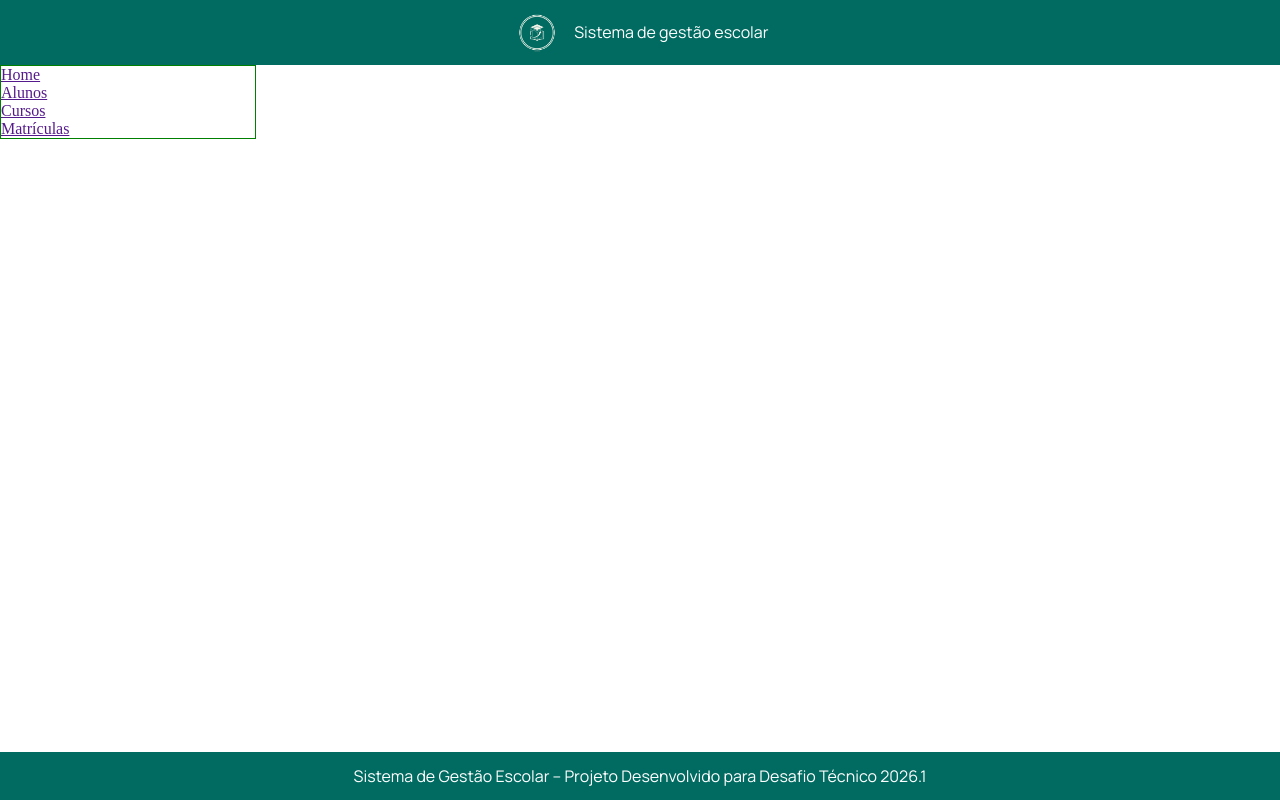
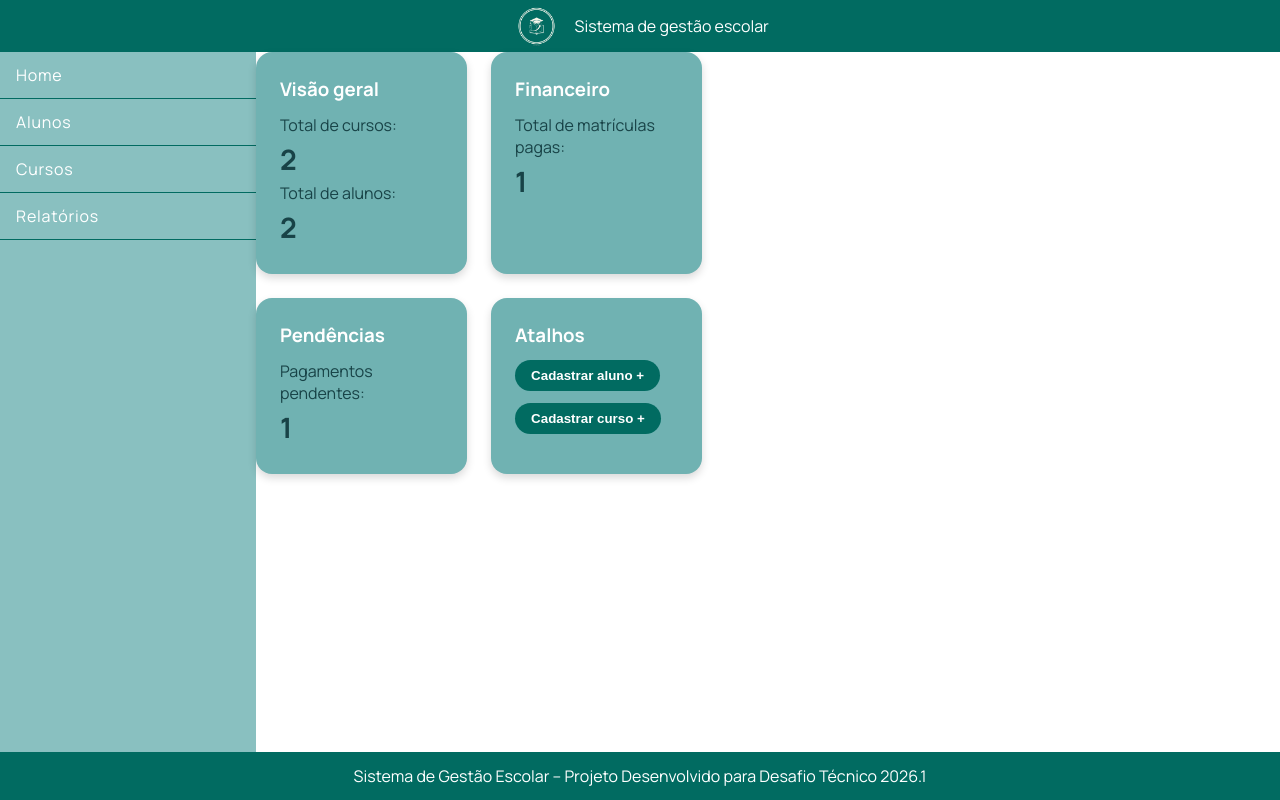
Before and after one commit to fwrnandaaa/Projeto---Sistema-de-Gestao-Escolar, a Django app: page / in a window 1280 px wide. Run offline with Django 5.2, Linux system fonts and the light colour scheme; data comes from the database, SQL or seed files in the repository.

Commit message:
avanço na lógica da home

```diff
--- a/gestao_escolar/escola/services/alunoservices.py
+++ b/gestao_escolar/escola/services/alunoservices.py
@@ -6,3 +6,17 @@ class AlunoService:
     @staticmethod
     def listar_alunos():
         return Aluno.objects.order_by('nome')
+
+    @staticmethod
+    def obter_dados_home():
+        total_cursos = Curso.objects.count()
+        total_alunos = Aluno.objects.count()
+        total_matriculas_pagas = Matricula.objects.filter(status='PAGO').count()
+        total_pendentes = Matricula.objects.filter(status='PENDENTE').count()
+
+        return {
+            'total_cursos': total_cursos,
+            'total_alunos': total_alunos,
+            'total_matriculas_pagas': total_matriculas_pagas,
+            'total_pendentes': total_pendentes,
+        }
--- a/gestao_escolar/escola/static/escola/css/barra_lateral.css
+++ b/gestao_escolar/escola/static/escola/css/barra_lateral.css
@@ -1,7 +1,27 @@
+#barra-lateral {
+  background-color: rgba(112, 178, 178, 0.82);
+  width: 20%;
+  font-family: 'Manrope', sans-serif;
+  font-weight: bold;
+}
 
-#barra-lateral{
-    border: 1px solid green;
-    width: 20%;
-    height: 100%;
+#barra-lateral ul {
+  list-style: none;
+}
 
+#barra-lateral li {
+  border-bottom: 1px solid #016B61;
 }
+
+#barra-lateral a {
+  display: block;
+  padding: 12px 16px;
+  text-decoration: none;
+  color: #ffffff;
+  font-weight: 400;
+  letter-spacing: 0.05em;
+}
+
+#barra-lateral a:hover {
+  background-color: rgba(1, 107, 97, 0.1);
+}
--- a/gestao_escolar/escola/static/escola/css/base.css
+++ b/gestao_escolar/escola/static/escola/css/base.css
@@ -1,3 +1,7 @@
+html {
+    height: 100%;
+}
+
 * {
     margin: 0;
     padding: 0;
@@ -8,14 +12,7 @@ body {
     display: flex;
     flex-direction: column;
     min-height: 100vh;
-}
-
-main {
-    flex: 1;
-}
-
-html {
-    height: 100%;
+    font-family: 'Manrope', sans-serif;
 }
 
 header {
@@ -23,11 +20,9 @@ header {
     display: flex;
     justify-content: center;
     align-items: center;
-    padding: 1%;
+    padding: 0.5%;
     gap: 1%;
     color: white;
-    font-family: 'Manrope', sans-serif;
-
 }
 
 header img {
@@ -35,10 +30,15 @@ header img {
     height: 4%;
 }
 
+main {
+    flex: 1;
+    display: flex;
+
+}
+
 footer {
     background-color: #016B61;
     color: white;
-    font-family: 'Manrope', sans-serif;
     display: flex;
     justify-content: center;
     padding: 1%;
--- /dev/null
+++ b/gestao_escolar/escola/static/escola/css/home.css
@@ -0,0 +1,46 @@
+.relatorios-dashboard {
+  display: flex;
+  flex-direction: column;
+  gap: 24px;
+}
+
+.cards-linha {
+  display: flex;
+  gap: 24px;
+}
+
+.card {
+  background-color: #70B2B2;
+  border-radius: 16px;
+  padding: 24px;
+  box-shadow: 0 4px 8px rgba(0,0,0,0.15);
+  flex: 1;
+}
+
+.card h3 {
+  color: #ffffff;
+  margin-bottom: 12px;
+}
+
+.card p {
+  color: #184347;
+  margin: 4px 0;
+}
+
+.card .numero {
+  font-size: 28px;
+  font-weight: 700;
+}
+
+.atalho-btn {
+  display: block;
+  width: fit-content;
+  margin-top: 12px;
+  padding: 8px 16px;
+  border-radius: 999px;
+  border: none;
+  background-color: #016B61;
+  color: #ffffff;
+  font-weight: 600;
+  cursor: pointer;
+}
--- /dev/null
+++ b/gestao_escolar/escola/templates/escola/alunos.html
@@ -0,0 +1 @@
+{% extends 'escola/base.html' %}
--- a/gestao_escolar/escola/templates/escola/barra_lateral.html
+++ b/gestao_escolar/escola/templates/escola/barra_lateral.html
@@ -1,10 +1,10 @@
 <div id="barra-lateral">
     <nav>
         <ul>
-            <li><a href="">Home</a></li> <!-- lembrar de arrumar as href depois -->
-            <li><a href="">Alunos</a></li>
-            <li><a href="">Cursos</a></li>
-            <li><a href="">Matrículas</a></li>
+            <li><a href="{% url 'home' %}">Home</a></li>
+            <li><a href="{% url 'alunos' %}">Alunos</a></li>
+            <li><a href="{% url 'cursos' %}">Cursos</a></li>
+            <li><a href="{% url 'relatorios' %}">Relatórios</a></li>
         </ul>
     </nav>
 </div>
--- a/gestao_escolar/escola/templates/escola/base.html
+++ b/gestao_escolar/escola/templates/escola/base.html
@@ -6,6 +6,7 @@
     <meta name="viewport" content="width=device-width, initial-scale=1.0">
     <link rel="stylesheet" href="../../static/escola/css/base.css">
     <link rel="stylesheet" href="../../static/escola/css/barra_lateral.css">
+    <link rel="stylesheet" href="../../static/escola/css/home.css">
 
     <link rel="preconnect" href="https://fonts.googleapis.com">
     <link rel="preconnect" href="https://fonts.gstatic.com" crossorigin>
@@ -21,8 +22,11 @@
     </header>
     <main>
         {% include 'escola/barra_lateral.html' %}
-        {% block content %}{% endblock %}
+        <div class="conteudo">
+            {% block content %}{% endblock %}
+        </div>
     </main>
+
     <footer>
         <p>Sistema de Gestão Escolar – Projeto Desenvolvido para Desafio Técnico 2026.1</p>
     </footer>
--- /dev/null
+++ b/gestao_escolar/escola/templates/escola/cursos.html
@@ -0,0 +1 @@
+{% extends 'escola/base.html' %}
--- /dev/null
+++ b/gestao_escolar/escola/templates/escola/home.html
@@ -0,0 +1,38 @@
+{% extends 'escola/base.html' %}
+
+{% block content %}
+<section class="relatorios-dashboard">
+
+    <div class="cards-linha">
+        <div class="card">
+            <h3>Visão geral</h3>
+            <p>Total de cursos:</p>
+            <p class="numero">{{ total_cursos }}</p>
+            <p>Total de alunos:</p>
+            <p class="numero">{{ total_alunos }}</p>
+        </div>
+
+        <div class="card">
+            <h3>Financeiro</h3>
+            <p>Total de matrículas pagas:</p>
+            <p class="numero">{{ total_matriculas_pagas }}</p>
+        </div>
+    </div>
+
+    <div class="cards-linha">
+        <div class="card">
+            <h3>Pendências</h3>
+            <p>Pagamentos pendentes:</p>
+            <p class="numero">{{ total_pendentes }}</p>
+        </div>
+
+        <div class="card">
+            <h3>Atalhos</h3>
+            <button class="atalho-btn">Cadastrar aluno +</button>
+            <button class="atalho-btn">Cadastrar curso +</button>
+        </div>
+    </div>
+
+</section>
+
+{% endblock %}
--- /dev/null
+++ b/gestao_escolar/escola/templates/escola/relatorios.html
@@ -0,0 +1 @@
+{% extends 'escola/base.html' %}
--- a/gestao_escolar/escola/urls.py
+++ b/gestao_escolar/escola/urls.py
@@ -11,4 +11,7 @@ rota.register(r'matriculas', MatriculaViewSet)
 urlpatterns = [
     path('api/', include(rota.urls)),
     path('', views.home, name='home'),
+    path('alunos/', views.alunos, name='alunos'),
+    path('cursos/', views.cursos, name='cursos'),
+    path('relatorios', views.relatorios, name='relatorios'),
 ]
--- a/gestao_escolar/escola/views.py
+++ b/gestao_escolar/escola/views.py
@@ -65,7 +65,17 @@ class MatriculaViewSet(viewsets.ModelViewSet):
         })
 
 def home(request):
-    return render(request, 'escola/base.html')
+    contexto = AlunoService.obter_dados_home()
+    return render(request, 'escola/home.html', contexto)
+
+def alunos(request):
+    return render(request, 'escola/alunos.html')
+
+def cursos(request):
+    return render(request, 'escola/cursos.html')
+
+def relatorios(request):
+    return render(request, 'escola/relatorios.html')
 
 def listar_alunos(request):
     alunos = AlunoService.listar_alunos()
```
